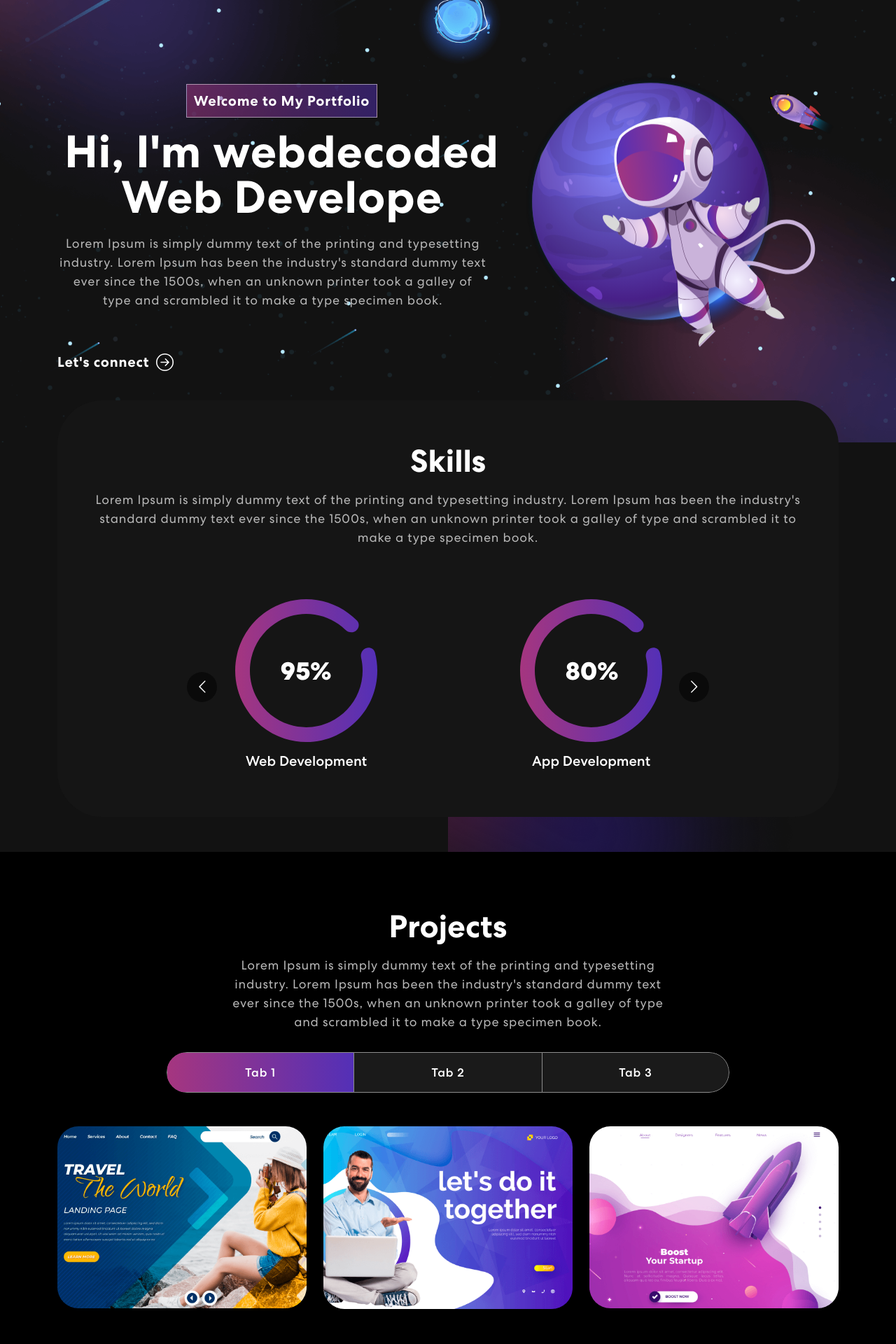
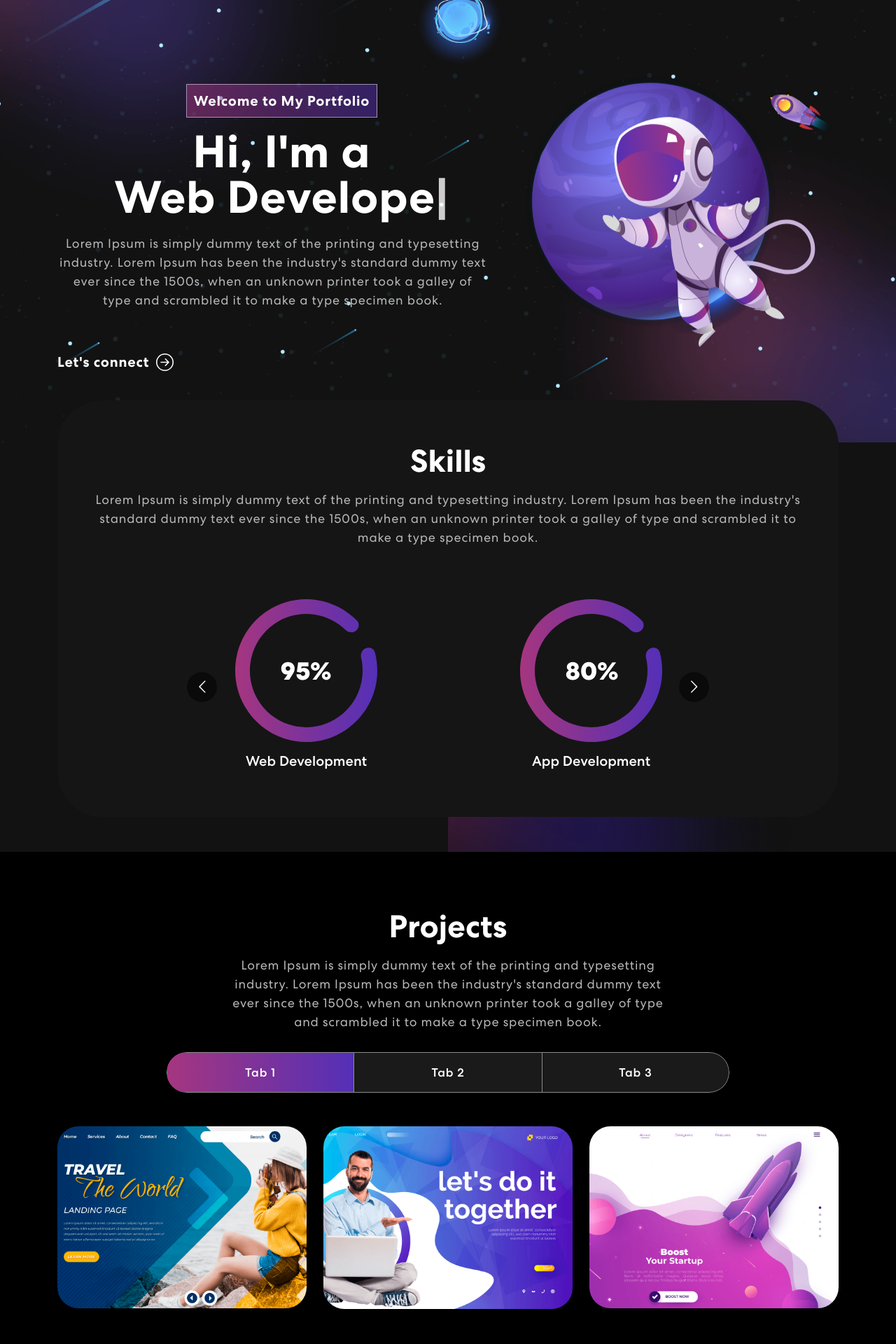
Before and after one commit to charles-55/osamudiamennwoko, a React (Create React App) app in the folder my-portfolio/: page / in a window 1280 px wide. Shown: the part 140-2060 px from the top of the page at 70% size. Built offline with nearby package versions, Linux system fonts and the light colour scheme.

Commit message:
animation update

```diff
--- a/my-portfolio/src/App.css
+++ b/my-portfolio/src/App.css
@@ -630,6 +630,11 @@ p.danger {
   margin-top: 20px;
 }
 
+/* Animation CSS */
+.animate__animated {
+  --animate-duration: 2s;
+}
+
 .App {
   text-align: center;
 }
--- a/my-portfolio/src/components/Banner.js
+++ b/my-portfolio/src/components/Banner.js
@@ -1,7 +1,9 @@
 import { useState, useEffect } from 'react';
 import { Container, Row, Col } from 'react-bootstrap';
 import { ArrowRightCircle } from 'react-bootstrap-icons';
-import headerImg from '../assets/img/header-img.svg'
+import headerImg from '../assets/img/header-img.svg';
+import 'animate.css';
+import TrackVisibility from 'react-on-screen';
 
 export const Banner = () => {
     const [loopNum, setloopNum] = useState(0);
@@ -44,10 +46,19 @@ export const Banner = () => {
             <Container>
                 <Row className="align-items-center">
                     <Col xs={12} md={6} xl={7}>
-                        <span className="tagline">Welcome to My Portfolio</span>
-                        <h1>{`Hi, I'm webdecoded `}<span className="wrap">{ text }</span></h1>
-                        <p>Lorem Ipsum is simply dummy text of the printing and typesetting industry. Lorem Ipsum has been the industry's standard dummy text ever since the 1500s, when an unknown printer took a galley of type and scrambled it to make a type specimen book.</p>
-                        <button onClick={() => console.log("connect")}>Let's connect <ArrowRightCircle size={25}/></button>
+                        <TrackVisibility>
+                            {({ isVisible }) =>
+                                <div className={isVisible ? "animate__animated animate__fadeIn" : ""}>
+                                    <span className="tagline">Welcome to My Portfolio</span>
+                                    <h1>{`Hi, I'm a `}<br />
+                                        <span className="wrap">{ text }</span>
+                                        <span className={"animate__animated animate__flash animate__infinite"}>|</span>
+                                    </h1>
+                                    <p>Lorem Ipsum is simply dummy text of the printing and typesetting industry. Lorem Ipsum has been the industry's standard dummy text ever since the 1500s, when an unknown printer took a galley of type and scrambled it to make a type specimen book.</p>
+                                    <button onClick={() => console.log("connect")}>Let's connect <ArrowRightCircle size={25}/></button>
+                                </div>
+                            }
+                        </TrackVisibility>
                     </Col>
                     <Col xs={12} md={6} xl={5}>
                         <img src={headerImg} alt="Header Img" />
--- a/my-portfolio/src/components/Contact.js
+++ b/my-portfolio/src/components/Contact.js
@@ -1,6 +1,8 @@
 import { useState } from 'react';
 import { Container, Row, Col } from 'react-bootstrap';
 import contactImg from '../assets/img/contact-img.svg';
+import 'animate.css';
+import TrackVisibility from 'react-on-screen';
 
 export const Contact = () => {
     const formInitialDetails = {
@@ -55,20 +57,50 @@ export const Contact = () => {
                         <form onSubmit={handleSubmit}>
                             <Row>
                                 <Col sm={6} className='px-1'>
-                                    <input type='text' value={formDetails.firstName} placeholder='First Name' onChange={(e) => onFormUpdate('firstName', e.target.value)} />
+                                    <TrackVisibility>
+                                        {({ isVisible }) =>
+                                            <div className={isVisible ? "animate__animated animate__slideInLeft animate__faster" : ""}>
+                                                <input  type='text' value={formDetails.firstName} placeholder='First Name' onChange={(e) => onFormUpdate('firstName', e.target.value)} />
+                                            </div>
+                                        }
+                                    </TrackVisibility>
                                 </Col>
                                 <Col sm={6} className='px-1'>
-                                    <input type='text' value={formDetails.lastName} placeholder='Last Name' onChange={(e) => onFormUpdate('lastName', e.target.value)} />
+                                    <TrackVisibility>
+                                        {({ isVisible }) =>
+                                            <div className={isVisible ? "animate__animated animate__slideInRight animate__faster" : ""}>
+                                                <input type='text' value={formDetails.lastName} placeholder='Last Name' onChange={(e) => onFormUpdate('lastName', e.target.value)} />
+                                            </div>
+                                        }
+                                    </TrackVisibility>
                                 </Col>
                                 <Col sm={6} className='px-1'>
-                                    <input type='email' value={formDetails.email} placeholder='Email Address' onChange={(e) => onFormUpdate('email', e.target.value)} />
+                                    <TrackVisibility>
+                                        {({ isVisible }) =>
+                                            <div className={isVisible ? "animate__animated animate__slideInLeft animate__faster" : ""}>
+                                                <input type='email' value={formDetails.email} placeholder='Email Address' onChange={(e) => onFormUpdate('email', e.target.value)} />
+                                            </div>
+                                        }
+                                    </TrackVisibility>
                                 </Col>
                                 <Col sm={6} className='px-1'>
-                                    <input type='tel' value={formDetails.phone} placeholder='Phone Number' onChange={(e) => onFormUpdate('phone', e.target.value)} />
+                                    <TrackVisibility>
+                                        {({ isVisible }) =>
+                                            <div className={isVisible ? "animate__animated animate__slideInRight animate__faster" : ""}>
+                                                <input type='tel' value={formDetails.phone} placeholder='Phone Number' onChange={(e) => onFormUpdate('phone', e.target.value)} />
+                                            </div>
+                                        }
+                                    </TrackVisibility>
                                 </Col>
                                 <Col className='px-1'>
-                                    <textarea row='15' value={formDetails.message} placeholder='Message' onChange={(e) => onFormUpdate('message', e.target.value)} />
-                                    <button type='submit'><span>{buttonText}</span></button>
+                                    <TrackVisibility>
+                                        {({ isVisible }) =>
+                                            <div className={isVisible ? "animate__animated animate__slideInUp animate__faster" : ""}>
+                                                <textarea row='15' value={formDetails.message} placeholder='Message' onChange={(e) => onFormUpdate('message', e.target.value)} />
+                                                <button type='submit'><span>{buttonText}</span></button>
+                                            </div>
+                                        }
+                                    </TrackVisibility>
                                 </Col>
                                 {
                                     status.message &&
--- a/my-portfolio/src/components/Projects.js
+++ b/my-portfolio/src/components/Projects.js
@@ -4,6 +4,8 @@ import projImg1 from '../assets/img/project-img1.png';
 import projImg2 from '../assets/img/project-img2.png';
 import projImg3 from '../assets/img/project-img3.png';
 import colorSharp2 from '../assets/img/color-sharp2.png';
+import 'animate.css';
+import TrackVisibility from 'react-on-screen';
 
 export const Projects = () => {
     const projects = [
@@ -25,12 +27,21 @@ export const Projects = () => {
     ];
 
     return (
-        <section className="project" id="project">
+        <section className="project" id="projects">
             <Container>
                 <Row>
                     <Col>
+                        <TrackVisibility>
+                            {({ isVisible }) =>
+                                <div className={isVisible ? "animate__animated animate__slideInLeft" : ""}>
                                     <h2>Projects</h2>
                                     <p>Lorem Ipsum is simply dummy text of the printing and typesetting industry. Lorem Ipsum has been the industry's standard dummy text ever since the 1500s, when an unknown printer took a galley of type and scrambled it to make a type specimen book.</p>
+                                </div>
+                            }
+                        </TrackVisibility>
+                        <TrackVisibility>
+                            {({ isVisible }) =>
+                                <div className={isVisible ? "animate__animated animate__slideInRight" : ""}>
                                     <Tab.Container id="projects-tabs" defaultActiveKey="first">
                                         <Nav variant="pills" className='nav-pills mb-5 justify-content-center align-items-center' id='pills-tab'>
                                             <Nav.Item>
@@ -62,6 +73,9 @@ export const Projects = () => {
                                             <Tab.Pane eventKey="third">Lorem Ipsum</Tab.Pane>
                                         </Tab.Content>
                                     </Tab.Container>
+                                </div>
+                            }
+                        </TrackVisibility>
                     </Col>
                 </Row>
             </Container>
--- a/my-portfolio/src/components/Skills.js
+++ b/my-portfolio/src/components/Skills.js
@@ -5,6 +5,8 @@ import meter1 from '../assets/img/meter1.svg';
 import meter2 from '../assets/img/meter2.svg';
 import meter3 from '../assets/img/meter3.svg';
 import colorSharp from '../assets/img/color-sharp.png';
+import 'animate.css';
+import TrackVisibility from 'react-on-screen';
 
 export const Skills = () => {
     const responsive = {
@@ -32,6 +34,9 @@ export const Skills = () => {
             <Container>
                 <Row>
                     <Col>
+                        <TrackVisibility>
+                            {({ isVisible }) =>
+                                <div className={isVisible ? "animate__animated animate__pulse" : ""}>
                                     <div className='skill-bx'>
                                         <h2>Skills</h2>
                                         <p>Lorem Ipsum is simply dummy text of the printing and typesetting industry. Lorem Ipsum has been the industry's standard dummy text ever since the 1500s, when an unknown printer took a galley of type and scrambled it to make a type specimen book.</p>
@@ -50,6 +55,9 @@ export const Skills = () => {
                                             </div>
                                         </Carousel>
                                     </div>
+                                </div>
+                            }
+                        </TrackVisibility>
                     </Col>
                 </Row>
             </Container>
```
Lines whose indentation alone changed are shown as unchanged.
